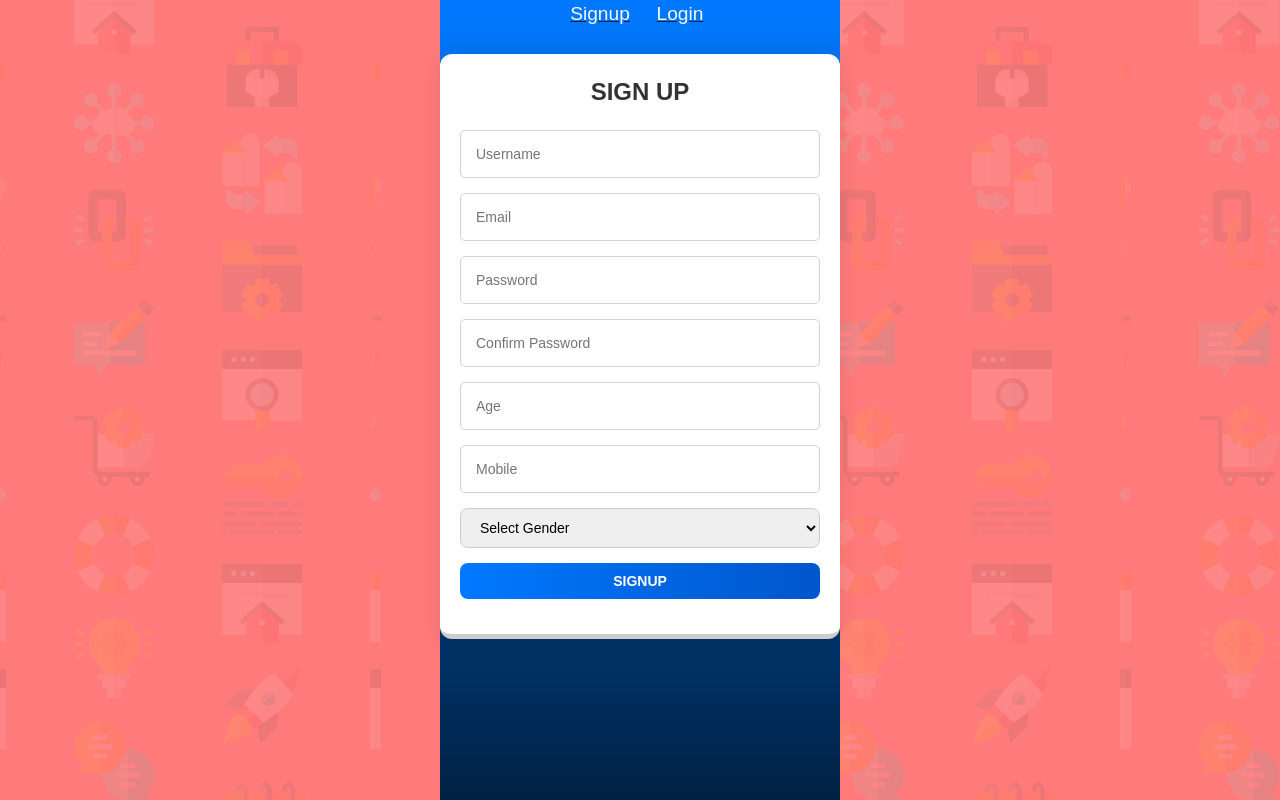
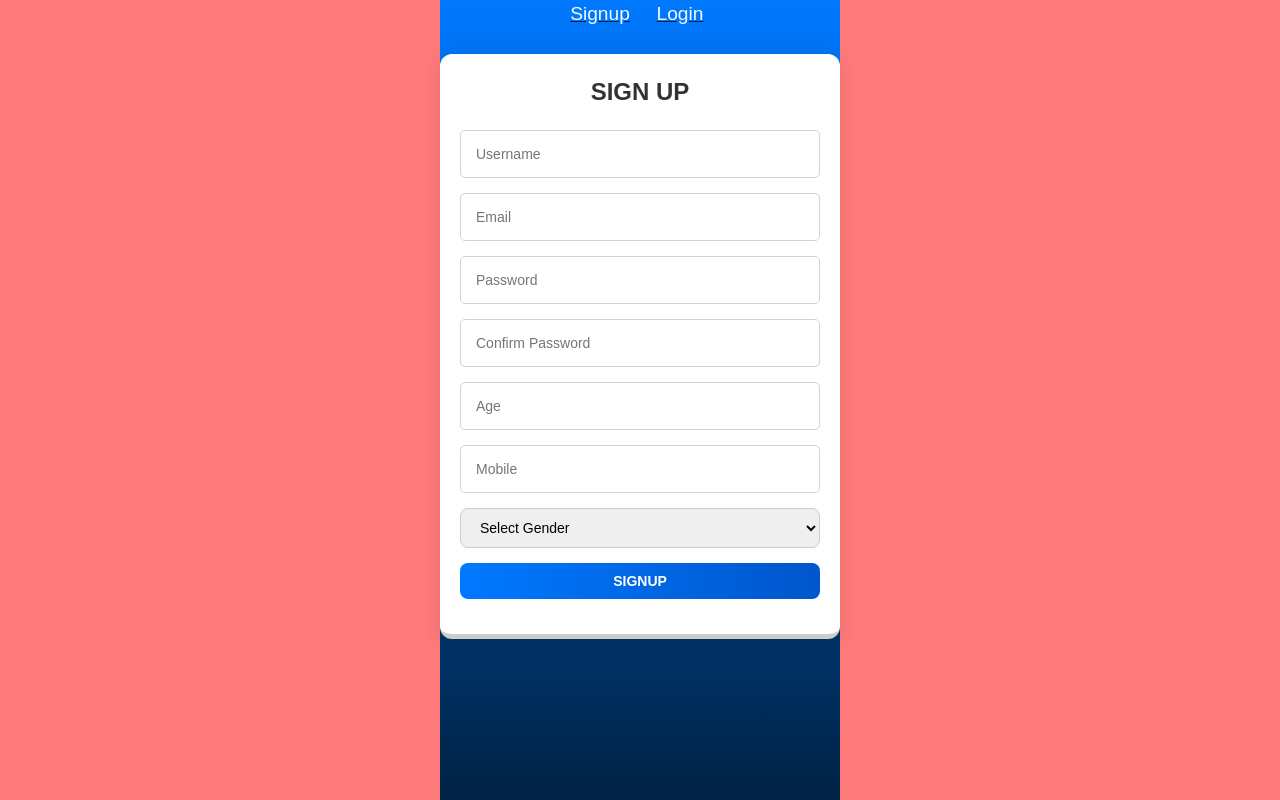
Before and after one commit to kalyani11git/mern-signup-form, a React (Vite) app in the folder frontend/: page / in a window 1280 px wide. Built offline with nearby package versions, Linux system fonts and the light colour scheme.

Commit message:
Update App.css

```diff
--- a/frontend/src/App.css
+++ b/frontend/src/App.css
@@ -26,7 +26,7 @@ body {
   align-items: center;
   padding: 20px;
   height: 100vh;
-  background-image: url(./assets/images/bg-intro-mobile.png);
+/*   background-image: url(./assets/images/bg-intro-mobile.png); */
   background-color: hsl(0, 100%, 74%);
 }
 
```
